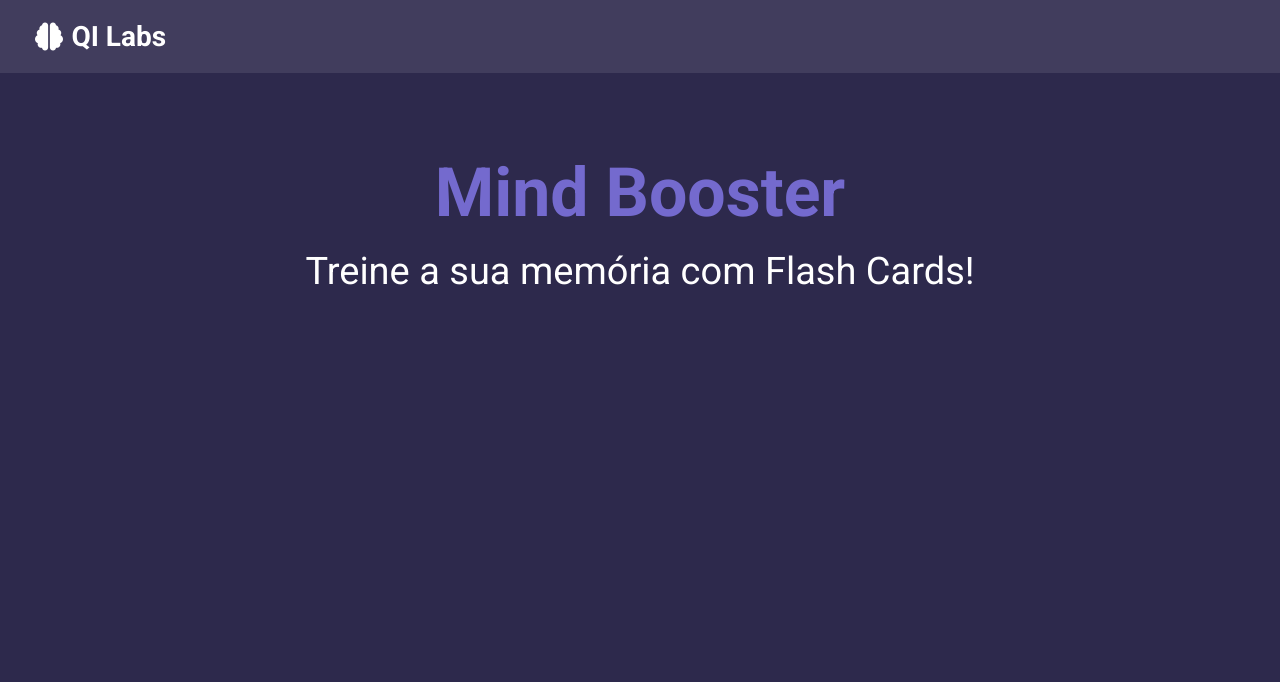
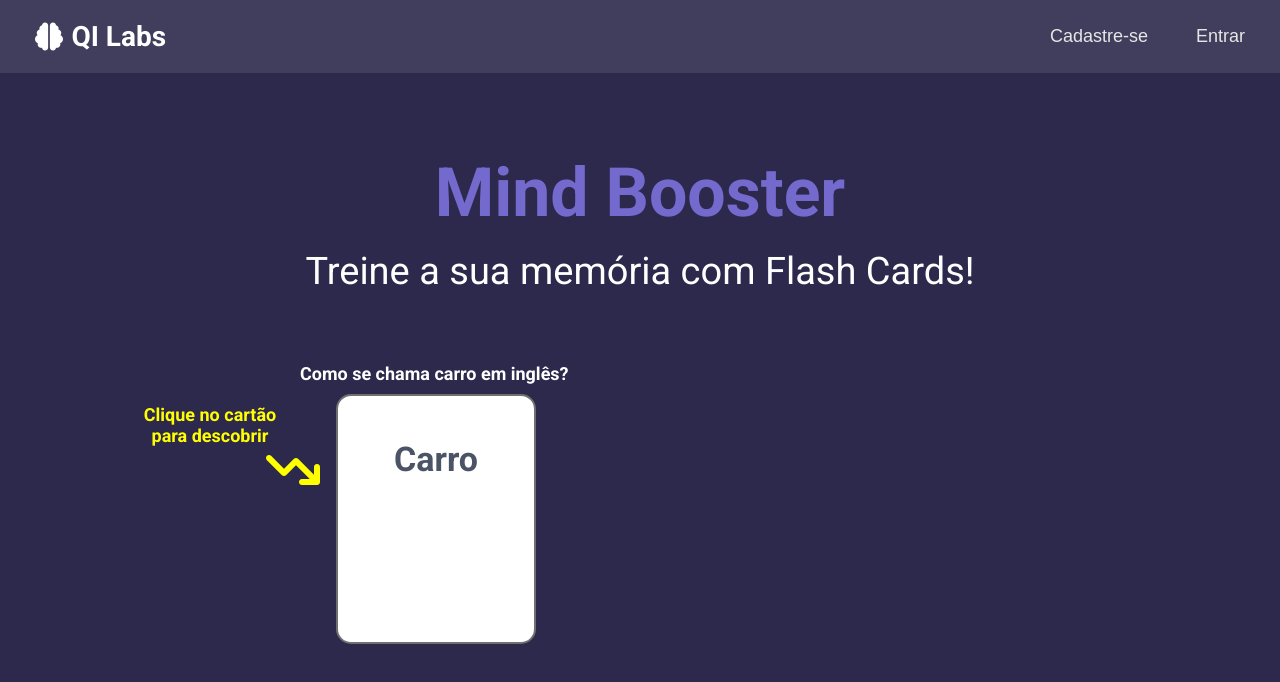
Before and after one commit to matheushenriqueferreira/flashcards, a React (Vite) app: page / in a window 1280 px wide. Shown: the top 682 px of the page. Built offline with nearby package versions, Linux system fonts and the light colour scheme.

Commit message:
Ajustado o layout da página Home

```diff
--- a/src/pages/Home/index.jsx
+++ b/src/pages/Home/index.jsx
@@ -5,11 +5,31 @@ import { Navbar } from "../../components/Navbar";
 export const Home = () => {
   return(
     <>
-      <Navbar/>
+      <Navbar page={'Home'} />
       <main className="homeMain">
-        <div>
+        <div className="homeContainer1">
           <h1>Mind Booster</h1>
           <span>Treine a sua memória com Flash Cards!</span>
+        </div>
+        <div className="homeContainer2">
+          <span>Como se chama carro em inglês?</span>
+        </div>
+        <div className="homeContainer3">
+          <div className="homeYellow">
+            <span>Clique no cartão para descobrir</span>
+            <i className="fa-solid fa-arrow-trend-down"></i>
+          </div>
+          <div>
+            <div className="homeFlashcards" id="homeFlashcard1">
+              <span>Carro</span>
+            </div>
+            <i className="fa-solid fa-right-long"></i>
+            <div className="homeFlashcards" id="homeFlashcard2">
+              <span>Carro</span>
+              <hr></hr>
+              <span>Car</span>
+            </div>
+          </div>
         </div>
       </main>
     </>
--- a/src/pages/Home/styles.css
+++ b/src/pages/Home/styles.css
@@ -1,18 +1,99 @@
 .homeMain {
-  padding: 80px;
+  width: 1200px;
+  margin: 80px auto;
 }
 
-.homeMain div:nth-child(1) {
+.homeContainer1 {
   display: flex;
   flex-direction: column;
   align-items: center;
   gap: 1em;
 }
 
-.homeMain div:nth-child(1) h1 {
+.homeContainer1 h1 {
   color: #746ACE;
   font-size: 68px;
 }
-.homeMain div:nth-child(1) span {
+
+.homeContainer1 span {
   font-size: 38px;
 }
+
+.homeContainer2 {
+  margin-top: 70px;
+  padding-left: 260px;
+  font-size: 18px;
+  font-weight: bold;
+}
+
+.homeContainer3 {
+  margin-top: 10px;
+  display: flex;
+  padding-left: 100px;
+  gap: 1em;
+}
+
+.homeYellow {
+  display: flex;
+  flex-direction: column;
+  color: #FFFF00;
+  opacity: 1;
+}
+
+.homeYellow span {
+  font-weight: bold;
+  font-size: 18px;
+  width: 140px;
+  padding-top: 10px;
+  text-align: center;
+}
+
+.homeYellow i {
+  display: flex;
+  flex-direction: row-reverse;
+  width: 180px;
+  font-size: 48px;
+}
+
+#homeFlashcard1 {
+  cursor: pointer;
+}
+
+.homeContainer3 div:nth-child(2) {
+  display: flex;
+  flex-wrap: wrap;
+  align-items: center;
+}
+
+.homeFlashcards {
+  display: flex;
+  flex-direction: column;
+  width: 200px;
+  height: 250px;
+  padding: 0 20px 0 20px;
+  border: #707070 solid 2px;
+  color: #4B5366;
+  border-radius: 15px;
+  background: #ffffff;
+}
+
+.fa-right-long {
+  text-align: center;
+  width: 210px;
+  font-size: 120px;
+  text-shadow: 2px 2px #707070;
+  opacity: 0;
+}
+
+.homeFlashcards span {
+  display: flex;
+  font-size: 34px;
+  font-weight: bold;
+  align-items: center;
+  justify-content: center;
+  height: 125px;
+}
+
+#homeFlashcard2 {
+  opacity: 0;
+}
```
